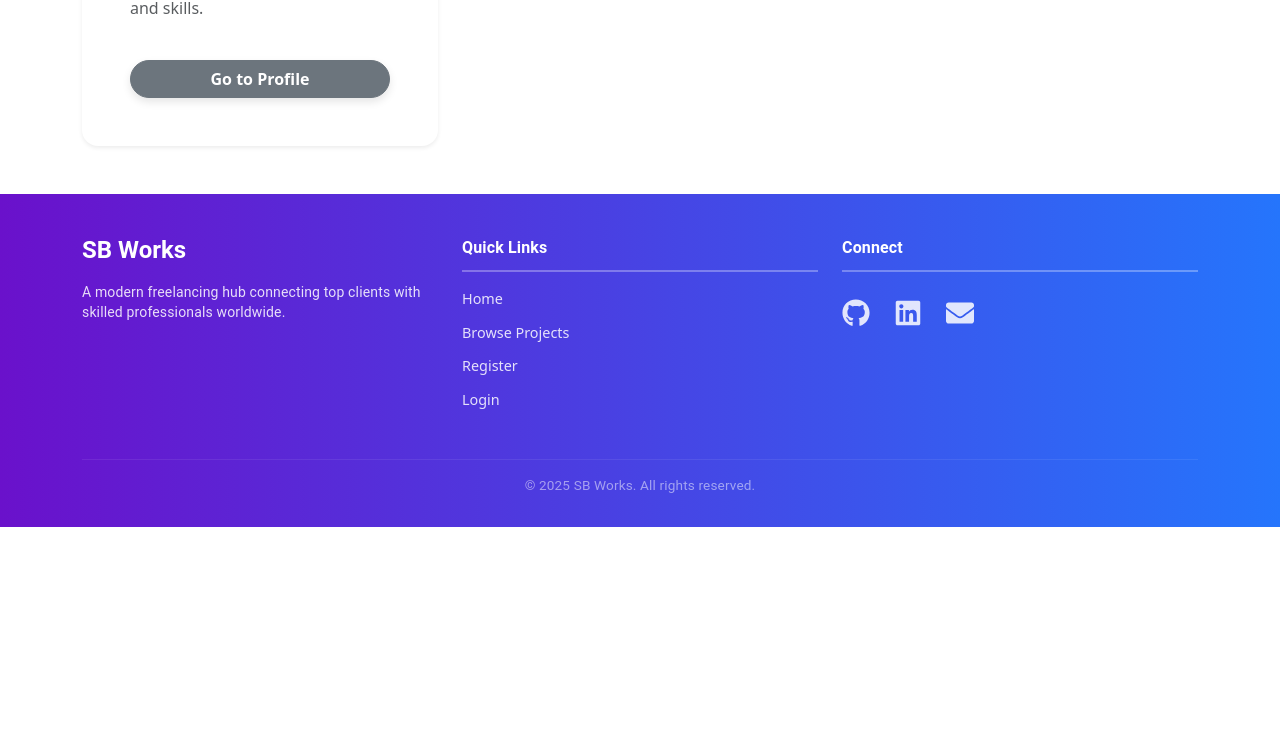
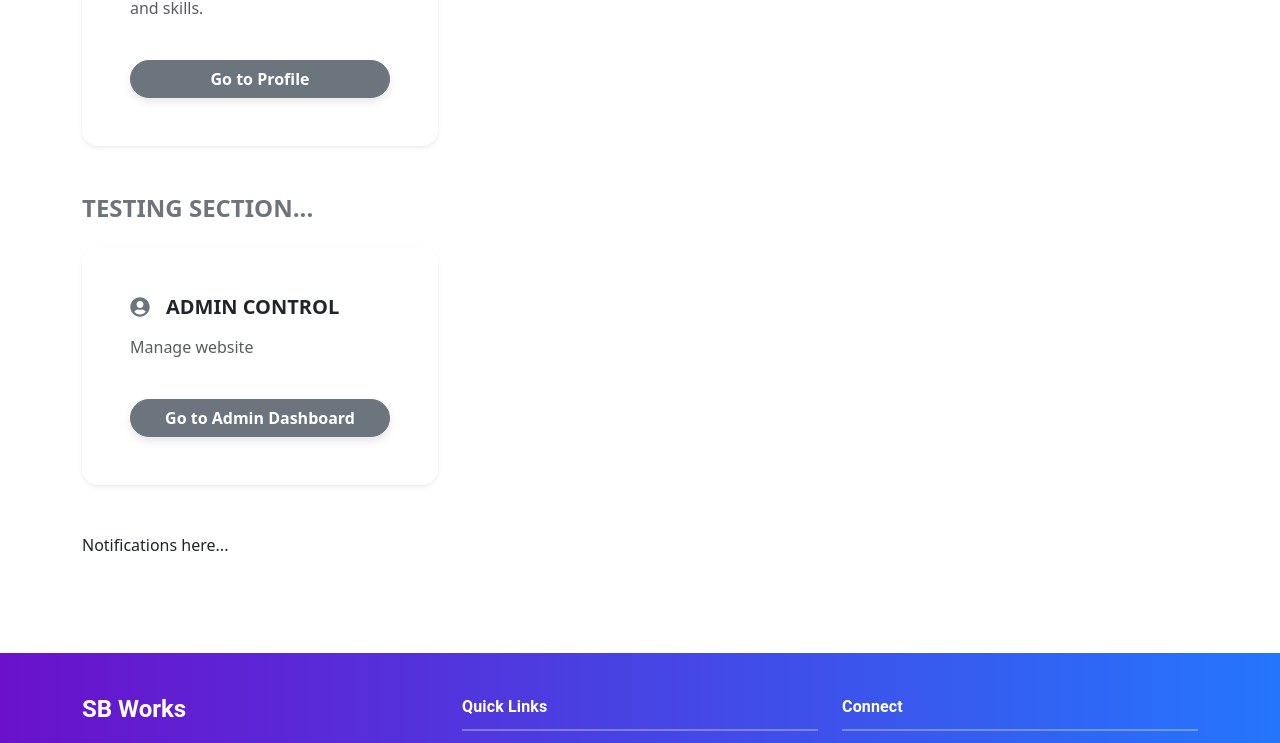
Before and after one commit to B-Acharekar/freelance-app, a React (Vite) app in the folder client/: page /dashboard in a window 1280 px wide. Shown: the part 567-1310 px from the top of the page. Before the commit the page ends 1094 px from the top, so only its background shows below. Built offline with nearby package versions, Linux system fonts and the light colour scheme; no server answers; sample sign-in values are in the browser's storage; the HTML template or start-up script is replaced by a standard one.

Commit message:
chore: admin and notifiaction page structure

```diff
--- a/client/src/App.jsx
+++ b/client/src/App.jsx
@@ -19,6 +19,7 @@ import ProtectedRoute from "./components/ProjectedRoute";
 import ChatList from './components/ChatList';
 import FloatingBackButton from "./components/FloatingBackButton";
 import ChatPage from "./pages/ChatPage";
+import AdminDashboard from "./pages/AdminDashboard";
 
 function App() {
   return (
@@ -38,6 +39,15 @@ function App() {
             element={
               <ProtectedRoute>
                 <Dashboard />
+              </ProtectedRoute>
+            }
+          />
+
+          <Route
+            path="/dashboard/admin"
+            element={
+              <ProtectedRoute>
+                <AdminDashboard />
               </ProtectedRoute>
             }
           />
--- /dev/null
+++ b/client/src/components/Notifications.jsx
@@ -0,0 +1,9 @@
+import React from 'react'
+
+export default function Notifications() {
+  return (
+    <div>
+      Notifications here...
+    </div>
+  )
+}
--- /dev/null
+++ b/client/src/pages/AdminDashboard.jsx
@@ -0,0 +1,11 @@
+import React from 'react'
+
+function AdminDashboard() {
+  return (
+    <div>
+      Admin here....
+    </div>
+  )
+}
+
+export default AdminDashboard
--- a/client/src/pages/Dashboard.jsx
+++ b/client/src/pages/Dashboard.jsx
@@ -9,6 +9,7 @@ import {
   FaUserCircle,
   FaComments,
 } from "react-icons/fa";
+import Notifications from "../components/Notifications";
 
 const Dashboard = () => {
   const { user } = useAuth();
@@ -114,6 +115,24 @@ const Dashboard = () => {
           link={`/profile/${user._id}`}
         />
       </Row>
+
+      <h4 className="fw-semibold mt-5 mb-4 text-uppercase text-secondary">
+       Testing section...
+      </h4>
+      <Row>
+        <ActionCard
+          title="Admin Control"
+          text="Manage website"
+          icon={<FaUserCircle className="me-3 text-secondary" />}
+          btnText="Go to Admin Dashboard"
+          btnVariant="secondary"
+          link={`/dashboard/admin`}
+        />
+        <div className="my-5">
+        <Notifications/>
+
+        </div>
+      </Row>
     </Container>
   );
 };
```
